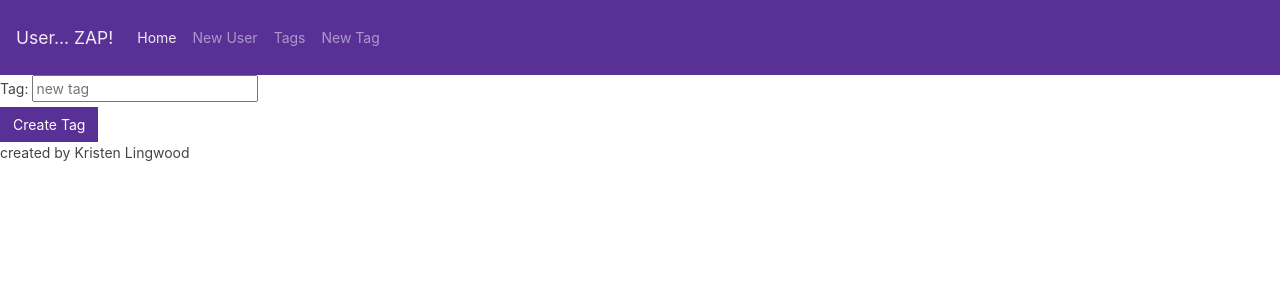
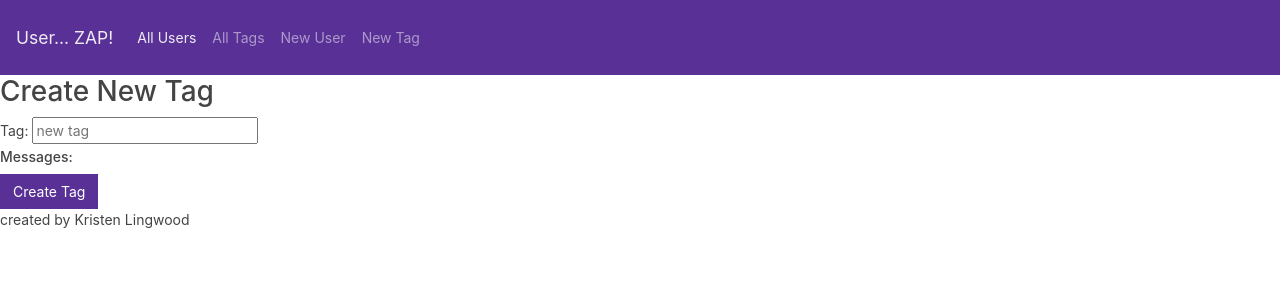
Before and after one commit to KristenLingwood-zz/rithm7_homework, a Flask app: page /tags/new in a window 1280 px wide. Shown: the top 300 px of the page. Run offline with Flask 2, Linux system fonts and the light colour scheme; data that the repository does not hold is empty; some libraries are stand-ins or nearby versions.

Commit message:
fully functioning userzap

```diff
--- a/week4/userzap/app.py
+++ b/week4/userzap/app.py
@@ -35,34 +35,33 @@ class Message(db.Model):
     id = db.Column(db.Integer, primary_key=True)
     content = db.Column(db.Text, nullable=False)
     user_id = db.Column(db.Integer, db.ForeignKey('users.id'))
-    message_id = db.relationship(
-        "Tag", backref="message", lazy="dynamic", cascade='all,delete')
 
-        # check backrefs
+
+message_tags = db.Table(
+    'message_tags',
+    db.Column('message_id', db.Integer, db.ForeignKey('messages.id')),
+    db.Column('tag_id', db.Integer, db.ForeignKey('tags.id')))
 
 
 class Tag(db.Model):
     __tablename__ = "tags"
 
     id = db.Column(db.Integer, primary_key=True)
-    content = db.Column(db.Text, nullable=False)
-    message_id = db.relationship(
-        'Message', backref='tag', lazy='dynamic', cascade='all,delete')
+    content = db.Column(db.Text, nullable=False, unique=True)
+    messages = db.relationship(
+        'Message',
+        lazy="dynamic",
+        secondary=message_tags,
+        cascade="all,delete",
+        backref=db.backref('tags', lazy="dynamic"))
 
-
-message_tag = db.Table(
-    "message_tag", db.Column("id", db.Integer, primary_key=True),
-    db.Column('message_id', db.Integer,
-              db.ForeignKey('messages.id', ondelete="CASCADE")),
-    db.Column('tag_id', db.Integer, db.ForeignKey(
-        'tags.id', ondelete="CASCADE")))
 
 db.create_all()
 
 
 @app.route('/')
 def root():
-    return "Usersapp...user zap... get it?"
+    return redirect(url_for('users_index'))
 
 
 @app.route('/users')
@@ -107,7 +106,7 @@ def users_edit(user_id):
 @app.route('/users/<int:user_id>', methods=['PATCH'])
 def users_update(user_id):
     """update user info and return to user show page"""
-    found_user = User.query.get(user_id)
+    found_user = User.query.get_or_404(user_id)
     found_user.first_name = request.form['first_name'],
     found_user.last_name = request.form['last_name'],
     found_user.img_url = request.form['img_url']
@@ -119,7 +118,7 @@ def users_update(user_id):
 @app.route('/users/<int:user_id>', methods=['DELETE'])
 def users_destroy(user_id):
     """delete user"""
-    found_user = User.query.get(user_id)
+    found_user = User.query.get_or_404(user_id)
     db.session.delete(found_user)
     db.session.commit()
     return redirect(url_for("users_index"))
@@ -128,15 +127,16 @@ def users_destroy(user_id):
 @app.route('/users/<int:user_id>/messages')
 def messages_index(user_id):
     """show all messages for user"""
-    found_user = User.query.get(user_id)
+    found_user = User.query.get_or_404(user_id)
     return render_template('messages/index.html', user=found_user)
 
 
 @app.route('/users/<int:user_id>/messages/new')
 def messages_new(user_id):
     """show new message form"""
-    found_user = User.query.get(user_id)
-    return render_template('messages/new.html', user=found_user)
+    found_user = User.query.get_or_404(user_id)
+    tags = Tag.query.all()
+    return render_template('messages/new.html', user=found_user, tags=tags)
 
 
 @app.route('/users/<int:user_id>/messages', methods=['POST'])
@@ -144,73 +144,91 @@ def messages_create(user_id):
     """create new message and add to db"""
     content = request.form['message_content']
     new_message = Message(content=content, user_id=user_id)
+    tag_ids = [int(num) for num in request.form.getlist('tags')]
+    new_message.tags = Tag.query.filter(Tag.id.in_(tag_ids))
     db.session.add(new_message)
     db.session.commit()
     return redirect(url_for('messages_index', user_id=user_id))
 
 
-@app.route('/users/<int:user_id>/messages/<int:message_id>', methods=['GET'])
-def messages_show(user_id, message_id):
+@app.route('/messages/<int:message_id>')
+def messages_show(message_id):
     """show specific message"""
-    found_user = User.query.get(user_id)
+
     found_message = Message.query.get_or_404(message_id)
-    return render_template(
-        '/messages/show.html', user=found_user, message=found_message)
+    return render_template('/messages/show.html', message=found_message)
 
 
-@app.route(
-    '/users/<int:user_id>/messages/<int:message_id>', methods=['DELETE'])
-def messages_destroy(user_id, message_id):
+@app.route('/messages/<int:message_id>', methods=['DELETE'])
+def messages_destroy(message_id):
     """delete a message"""
     found_message = Message.query.get_or_404(message_id)
+    user = found_message.user
     db.session.delete(found_message)
     db.session.commit()
-    return redirect(url_for('messages_index', user_id=user_id))
+    return redirect(url_for('messages_index', user_id=user.id))
 
 
-@app.route(
-    '/users/<int:user_id>/messages/<int:message_id>/edit', methods=['GET'])
-def messages_editform(user_id, message_id):
-    found_user = User.query.get(user_id)
+@app.route('/messages/<int:message_id>/edit')
+def messages_editform(message_id):
     found_message = Message.query.get_or_404(message_id)
+    tags = Tag.query.all()
     return render_template(
-        'messages/edit.html', user=found_user, message=found_message)
+        'messages/edit.html', message=found_message, tags=tags)
 
 
-@app.route('/tags', methods=['GET'])
+@app.route('/messages/<int:message_id>', methods=['PATCH'])
+def messages_update(message_id):
+    """hand messages_editform and update message info"""
+    found_message = Message.query.get_or_404(message_id)
+    found_message.content = request.form['message_content']
+    tag_ids = [int(num) for num in request.form.getlist('tags')]
+    found_message.tags = Tag.query.filter(Tag.id.in_(tag_ids))
+    user = found_message.user
+    db.session.add(found_message)
+    db.session.commit()
+    return redirect(url_for('messages_index', user_id=user.id))
+
+
+@app.route('/tags')
 def tags_index():
+    """Show all tags"""
     tags = Tag.query.all()
     return render_template('tags/index.html', tags=tags)
 
 
-@app.route('/tags/new', methods=['GET'])
+@app.route('/tags/new')
 def tags_new():
     """show new tag form"""
-    return render_template('tags/new.html')
+    messages = Message.query.all()
+    return render_template('tags/new.html', messages=messages)
 
 
 @app.route('/tags', methods=['POST'])
 def tags_create():
     """handle new tag form"""
-    content = request.form['tag_content']
+    content = request.form.get('tag_content')
     new_tag = Tag(content=content)
+    message_ids = [int(num) for num in request.form.getlist("messages")]
+    new_tag.messages = Message.query.filter(Message.id.in_(message_ids))
     db.session.add(new_tag)
     db.session.commit()
     return redirect(url_for('tags_index'))
 
 
-@app.route('/tags/<int:tag_id>', methods=['GET'])
+@app.route('/tags/<int:tag_id>')
 def tags_show(tag_id):
     """show individual tag"""
     found_tag = Tag.query.get_or_404(tag_id)
     return render_template('tags/show.html', tag=found_tag)
 
 
-@app.route('/tags/<int:tag_id>/edit', methods=['GET'])
+@app.route('/tags/<int:tag_id>/edit')
 def tags_editform(tag_id):
     """show edit form"""
     found_tag = Tag.query.get_or_404(tag_id)
-    return render_template('tags/edit.html', tag=found_tag)
+    messages = Message.query.all()
+    return render_template('tags/edit.html', tag=found_tag, messages=messages)
 
 
 @app.route('/tags/<int:tag_id>', methods=['PATCH'])
@@ -218,6 +236,8 @@ def tags_update(tag_id):
     """update tag info and return to tag show page"""
     found_tag = Tag.query.get_or_404(tag_id)
     found_tag.content = request.form['tag_content']
+    message_ids = [int(num) for num in request.form.getlist("messages")]
+    found_tag.messages = Message.query.filter(Message.id.in_(message_ids))
     db.session.add(found_tag)
     db.session.commit()
     return redirect(url_for('tags_index'))
@@ -229,7 +249,7 @@ def tags_destroy(tag_id):
     found_tag = Tag.query.get_or_404(tag_id)
     db.session.delete(found_tag)
     db.session.commit()
-    return render_template(url_for('tags_index'))
+    return redirect(url_for('tags_index'))
 
 
 @app.errorhandler(404)
--- a/week4/userzap/templates/base.html
+++ b/week4/userzap/templates/base.html
@@ -10,7 +10,7 @@
 <body>
 
 <nav class="navbar navbar-expand-lg navbar-dark bg-primary">
-  <a class="navbar-brand" href="#">User... ZAP!</a>
+  <a class="navbar-brand" href="{{ url_for('users_index') }}">User... ZAP!</a>
   <button class="navbar-toggler" type="button" data-toggle="collapse" data-target="#navbarColor01" aria-controls="navbarColor01" aria-expanded="false" aria-label="Toggle navigation">
     <span class="navbar-toggler-icon"></span>
   </button>
@@ -18,14 +18,14 @@
     <div class="collapse navbar-collapse" id="navbarColor01">
       <ul class="navbar-nav mr-auto">
         <li class="nav-item active">
-          <a class="nav-link" href="{{ url_for('users_index') }}">Home <span class="sr-only">(current)</span></a>
+          <a class="nav-link" href="{{ url_for('users_index') }}">All Users</a>
+        </li>
+        <li class="nav-item">
+            <a class="nav-link" href="{{ url_for('tags_index') }}">All Tags</a>
         </li>
         <li class="nav-item">
           <a class="nav-link" href="{{ url_for('users_new') }}">New User</a>
         </li>
-        <li class="nav-item">
-            <a class="nav-link" href="{{ url_for('tags_index') }}">Tags</a>
-          </li>
         <li class="nav-item">
           <a class="nav-link" href="/tags/new">New Tag</a>
         </li>
--- a/week4/userzap/templates/messages/index.html
+++ b/week4/userzap/templates/messages/index.html
@@ -7,7 +7,7 @@
 <div>
   <ul>
     {% for message in user.messages %}
-    <li><a href="{{ url_for('messages_show', user_id=user.id, message_id=message.id) }}">{{ message.content }}</a></li>
+    <li><a href="{{ url_for('messages_show', user_id=user.id, message_id=message.id) }}">{{ message.content }} tags: {{ message.tags.count() }}</a></li>
     {% endfor %}
   </ul>
 
--- a/week4/userzap/templates/tags/index.html
+++ b/week4/userzap/templates/tags/index.html
@@ -5,7 +5,7 @@
 
 {% for tag in tags %}
 
-<li><a href="{{ url_for('tags_show', tag_id=tag.id) }}"></a>{{ tag.content }}</a></li>
+<li><a href="{{ url_for('tags_show', tag_id=tag.id) }}">{{ tag.content }}</a></li>
 
 {% endfor %}
 
--- a/week4/userzap/templates/tags/new.html
+++ b/week4/userzap/templates/tags/new.html
@@ -1,14 +1,26 @@
 {% extends 'base.html' %}
+
+{% block content %}
 
 <h2>Create New Tag</h2>
 
-{% block content %}
 <form action="{{ url_for('tags_index')}}" method='POST'>
   <div>
     <label for"tag_content">Tag:
     </label>
-    <input id="tag_content" name="tag_content" type="text" placeholder="new tag"/>
+    <input id="tag_content" name="tag_content" type="text" placeholder="new tag">
   </div>
+
+<div>
+  <h6>Messages:</h6>
+  {% for message in messages %}
+  <input type="checkbox" value="{{ message.id }}" id="message_{{ message.id }}" name="messages">
+  <label for="message_{{ message.id }}">
+    "{{ message.content }} - {{ message.user.first_name }} {{ message.user.last_name }}"
+  </label>
+  {% endfor %}
+</div>
+
 
   </div>
   <button type="submit" class="btn btn-primary">Create Tag</button>
--- a/week4/userzap/templates/users/new.html
+++ b/week4/userzap/templates/users/new.html
@@ -1,8 +1,7 @@
 {% extends 'base.html' %}
 
+{% block content %}
 <h2>Create New User</h2>
-
-{% block content %}
 <form action="{{ url_for('users_index')}}" method='POST'>
   <div>
     <label for"first_name">First Name:
--- a/week4/userzap/templates/users/show.html
+++ b/week4/userzap/templates/users/show.html
@@ -5,9 +5,12 @@
 <div>
   <ul>
     <li>First Name: {{ user.first_name }}:</li>
-    <li>Last Name: {{ user.last_name}}</li>
+    <li>Last Name: {{ user.last_name }}</li>
     </ul>
   </div>
+<div>
+  <img src="{{ user.img_url }}">
+</div>
 
 <div>
 
```
Also changed, not shown: week4/userzap/templates/messages/edit.html (+15 -3 lines), week4/userzap/templates/messages/new.html (+13 -2 lines), week4/userzap/templates/messages/show.html (+12 -3 lines), week4/userzap/templates/tags/edit.html (+19 -3 lines), week4/userzap/templates/tags/show.html (+4 -6 lines), week4/userzap/templates/users/edit.html (+6 -5 lines), week4/userzap/README.md (added), 1 other file.
